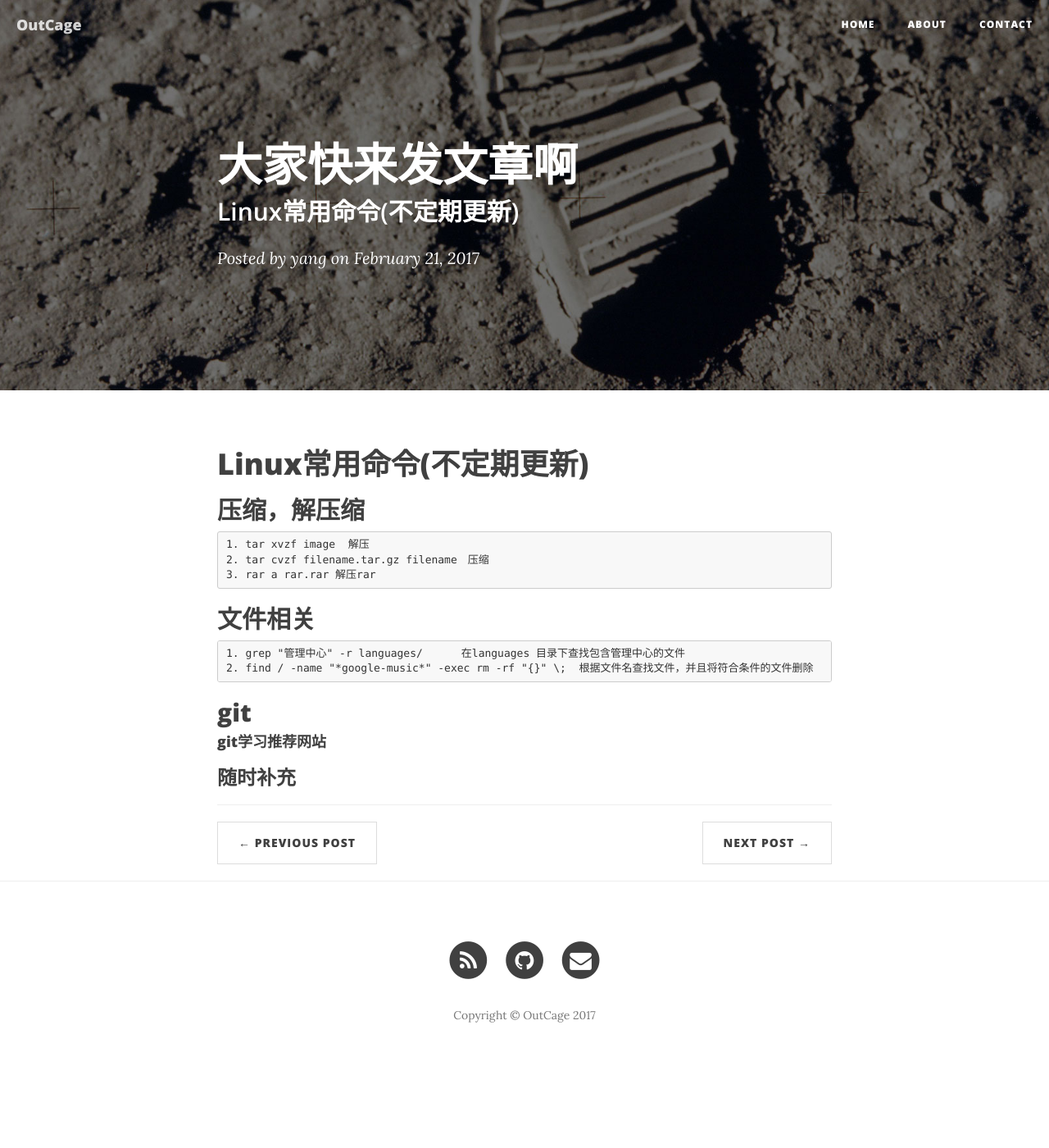
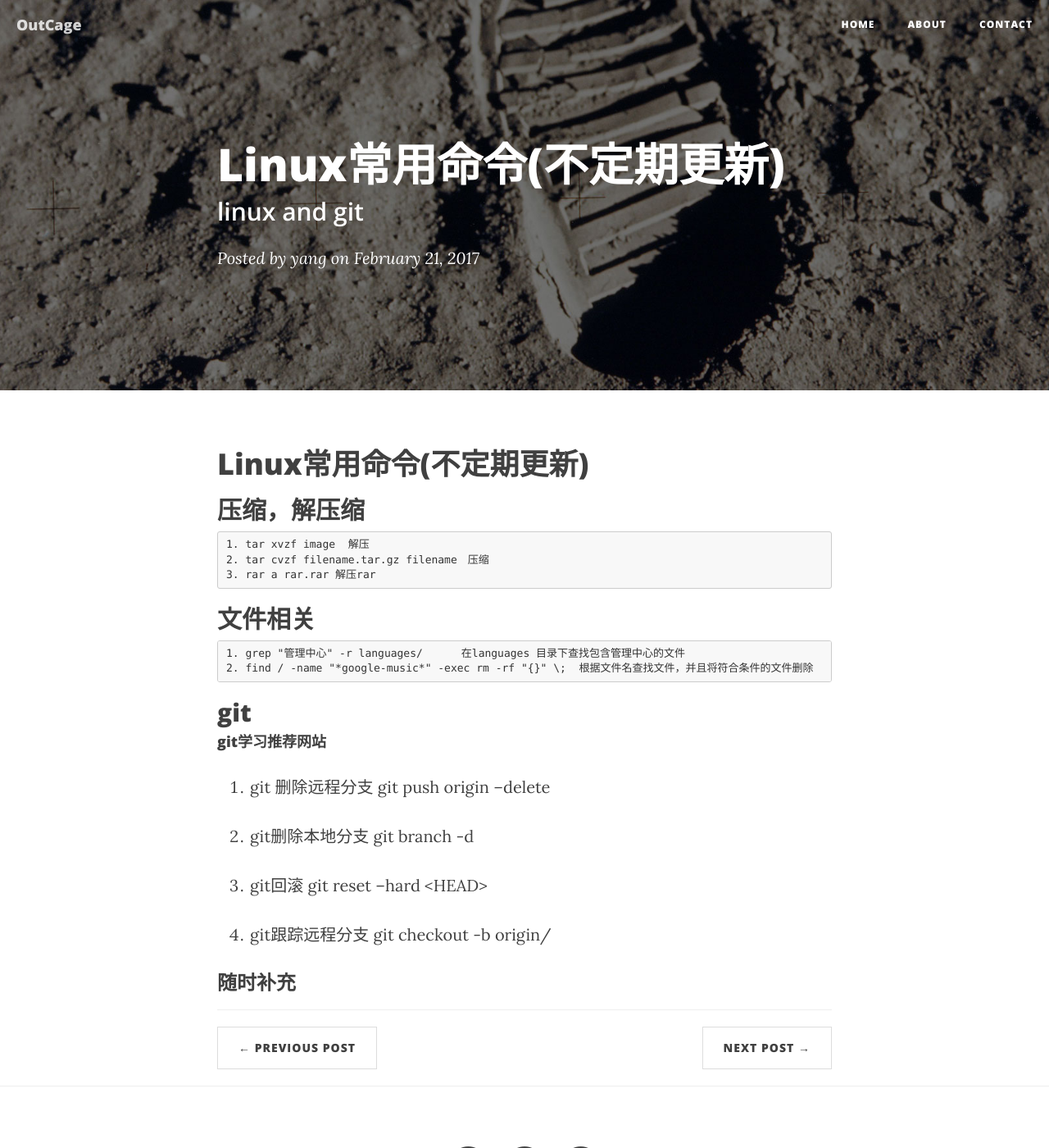
Before and after one commit to deathSilence/deathsilence.github.io, a Jekyll site: the page built from _posts/2017-02-21-linux-git.markdown, in a window 1280 px wide and 1400 px high. Shown: the whole window at 82% size. Built offline with Jekyll 4.4.1, drawn with Linux system fonts in a browser that asks for light colours; nearby versions of some CDN libraries; comment, search, counter and statistics services are not loaded.

Commit message:
update article linux

```diff
--- a/_posts/2017-02-21-linux-git.markdown
+++ b/_posts/2017-02-21-linux-git.markdown
@@ -1,7 +1,7 @@
 ---
 layout:     post
-title:      "大家快来发文章啊"
-subtitle:   "Linux常用命令(不定期更新)"
+title:      "Linux常用命令(不定期更新)"
+subtitle:   "linux and git"
 date:       2017-02-21 11:00:00
 author:     "yang"
 header-img: "img/post-bg-05.jpg"
@@ -25,6 +25,13 @@ header-img: "img/post-bg-05.jpg"
 
 ####  [git学习推荐网站](http://www.liaoxuefeng.com/wiki/0013739516305929606dd18361248578c67b8067c8c017b000/00137628548491051ccfaef0ccb470894c858999603fedf000)
 
+1. git 删除远程分支  		git push origin --delete <branch_name>
+
+2. git删除本地分支 		git branch -d <branch_name>
+
+3. git回滚 			git reset --hard  <HEAD>
+
+4. git跟踪远程分支   		git checkout -b <branch_name> origin/<branch_name>
 
 
 ### 随时补充
```
